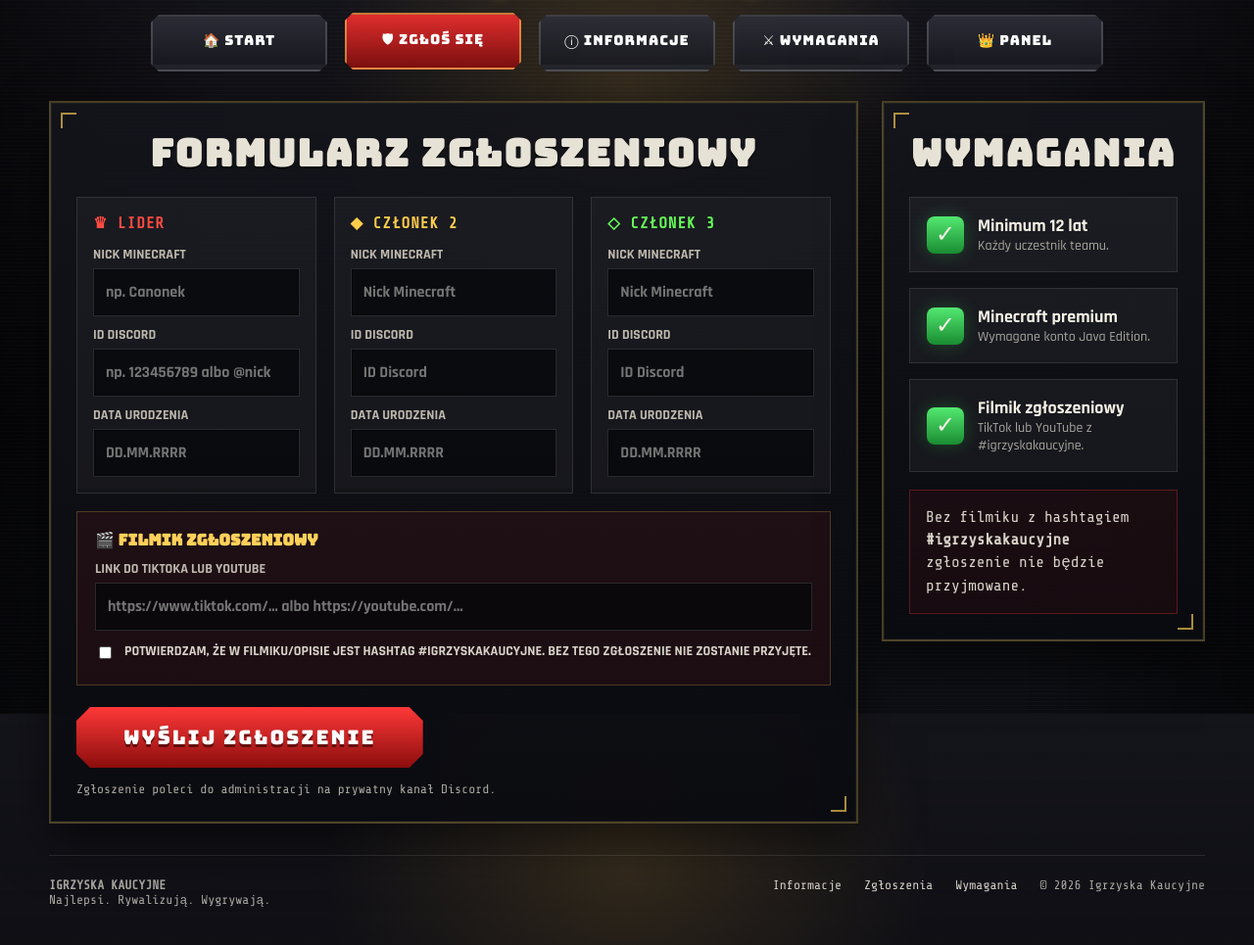
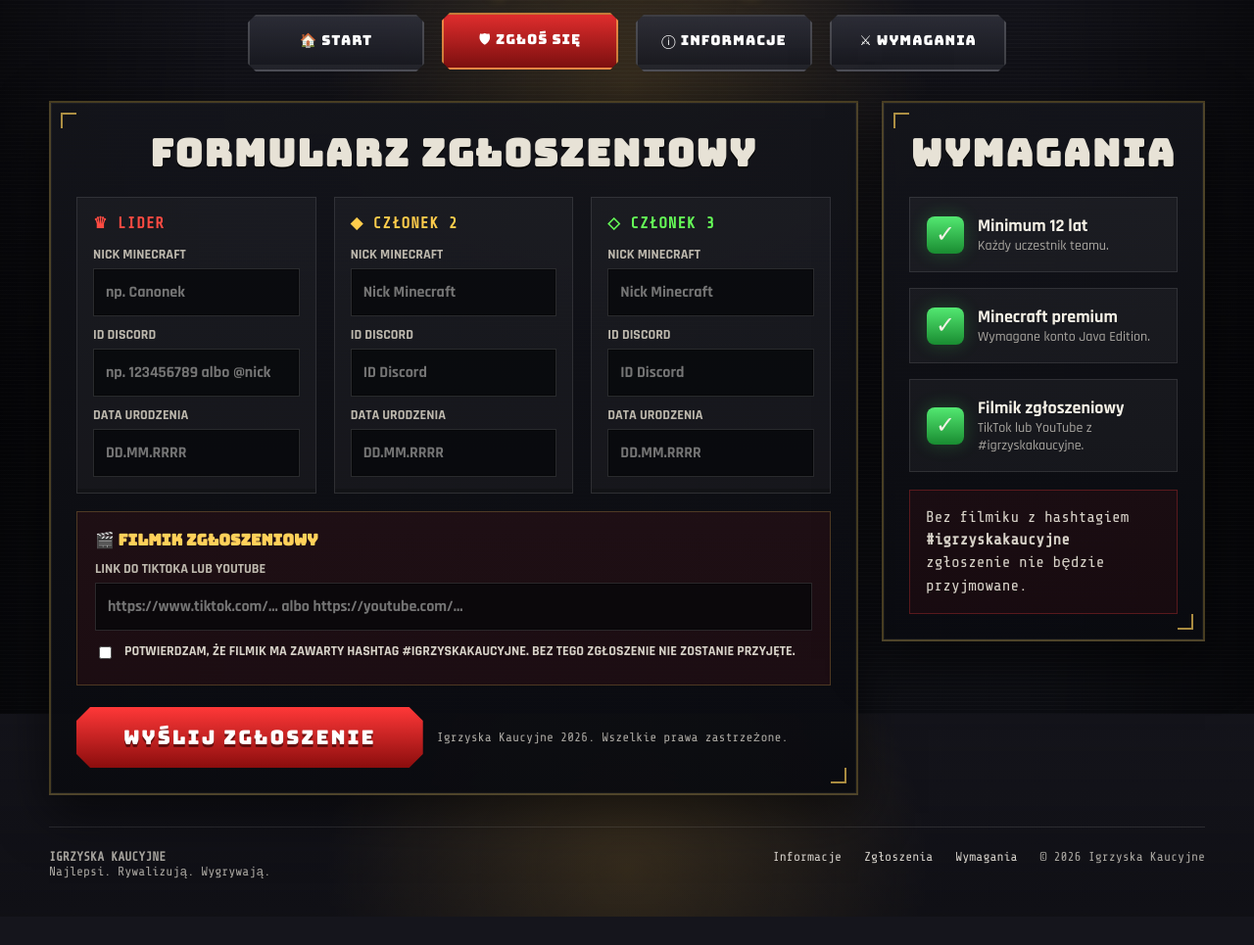
Before and after one commit to canonekkk/igrzyska-widzow, a website: page zgloszenia.html in a window 1280 px wide. Shown: the part 71-1036 px from the top of the page at 98% size. After the commit the page ends 1007 px from the top, so only its background shows below. Drawn offline with nearby package versions, Linux system fonts and the light colour scheme.

Commit message:
Update zgloszenia.html

```diff
--- a/zgloszenia.html
+++ b/zgloszenia.html
@@ -17,7 +17,6 @@
       <a href="zgloszenia.html" class="active">🛡 Zgłoś się</a>
       <a href="informacje.html">ⓘ Informacje</a>
       <a href="wymagania.html">⚔ Wymagania</a>
-      <a href="admin.html">👑 Panel</a>
     </nav>
 
     <section class="main-grid">
@@ -62,14 +61,14 @@
           <input name="video_url" placeholder="https://www.tiktok.com/... albo https://youtube.com/..." required />
           <label class="checkbox-row">
             <input type="checkbox" name="hashtag_confirm" required />
-            <span>Potwierdzam, że w filmiku/opisie jest hashtag <strong>#igrzyskakaucyjne</strong>. Bez tego zgłoszenie nie zostanie przyjęte.</span>
+            <span>Potwierdzam, że filmik ma zawarty hashtag <strong>#igrzyskakaucyjne</strong>. Bez tego zgłoszenie nie zostanie przyjęte.</span>
           </label>
         </div>
 
         <div class="submit-row">
           <button class="big-button" type="submit">Wyślij zgłoszenie</button>
           <div class="hint">
-            Zgłoszenie poleci do administracji na prywatny kanał Discord.
+            Igrzyska Kaucyjne 2026. Wszelkie prawa zastrzeżone.
           </div>
         </div>
 
```
